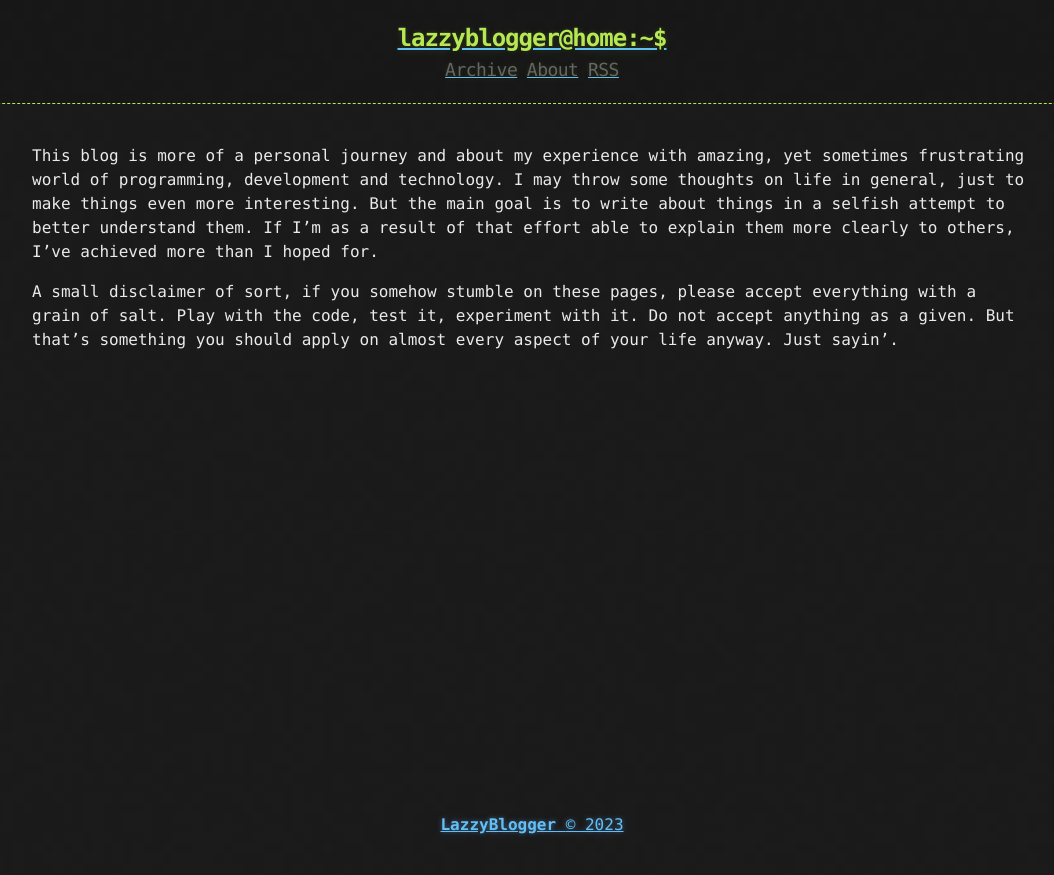
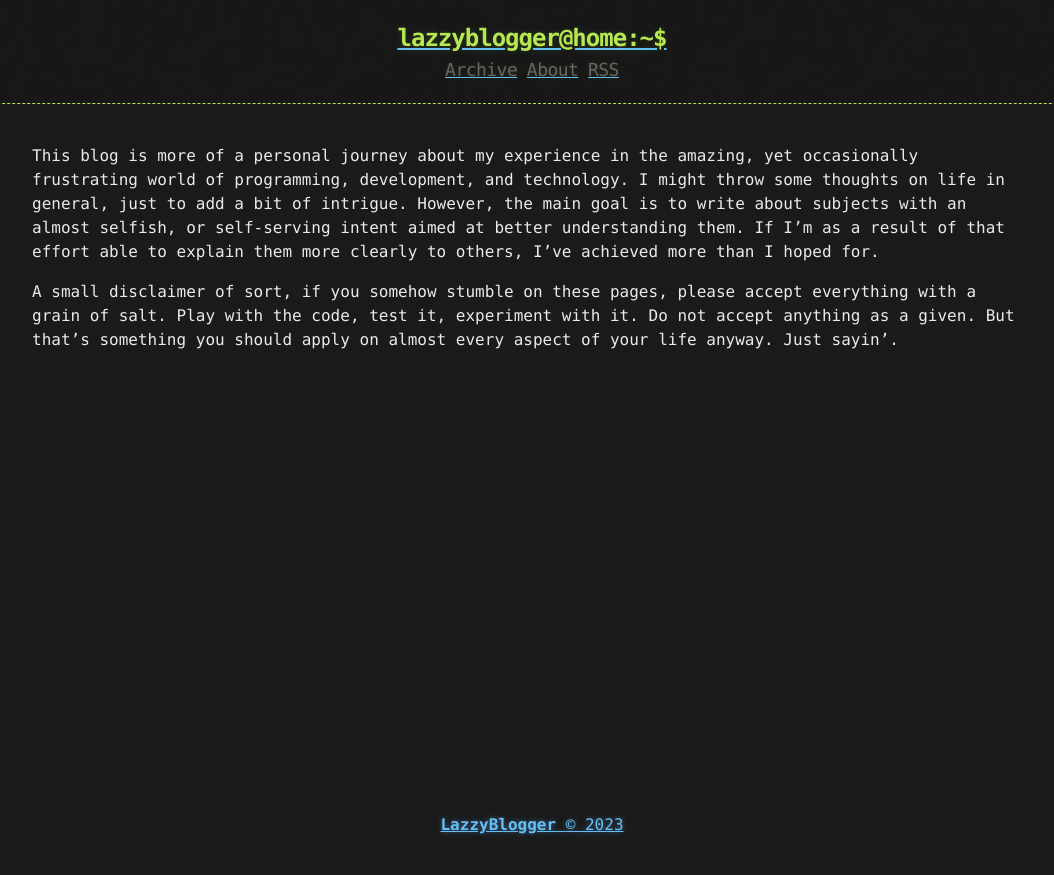
Before and after one commit to miomirparipovic/bytenoir, a Jekyll site: the page built from about.md, in a window 1280 px wide. Shown: the top 875 px of the page, without its empty margins (108-1162 px from the left). Built offline with Jekyll 4.4.1, drawn with Linux system fonts in a browser that asks for light colours.

Commit message:
modify about page

```diff
--- a/about.md
+++ b/about.md
@@ -3,6 +3,6 @@ layout: page
 title: About
 ---
 
-This blog is more of a personal journey and about my experience with amazing, yet sometimes frustrating world of programming, development and technology. I may throw some thoughts on life in general, just to make things even more interesting. But the main goal is to write about things in a selfish attempt to better understand them. If I'm as a result of that effort able to explain them more clearly to others, I've achieved more than I hoped for.
+This blog is more of a personal journey about my experience in the amazing, yet occasionally frustrating world of programming, development, and technology. I might throw some thoughts on life in general, just to add a bit of intrigue. However, the main goal is to write about subjects with an almost selfish, or self-serving intent aimed at better understanding them. If I'm as a result of that effort able to explain them more clearly to others, I've achieved more than I hoped for.
 
 A small disclaimer of sort, if you somehow stumble on these pages, please accept everything with a grain of salt. Play with the code, test it, experiment with it. Do not accept anything as a given. But that's something you should apply on almost every aspect of your life anyway. Just sayin'.
```
